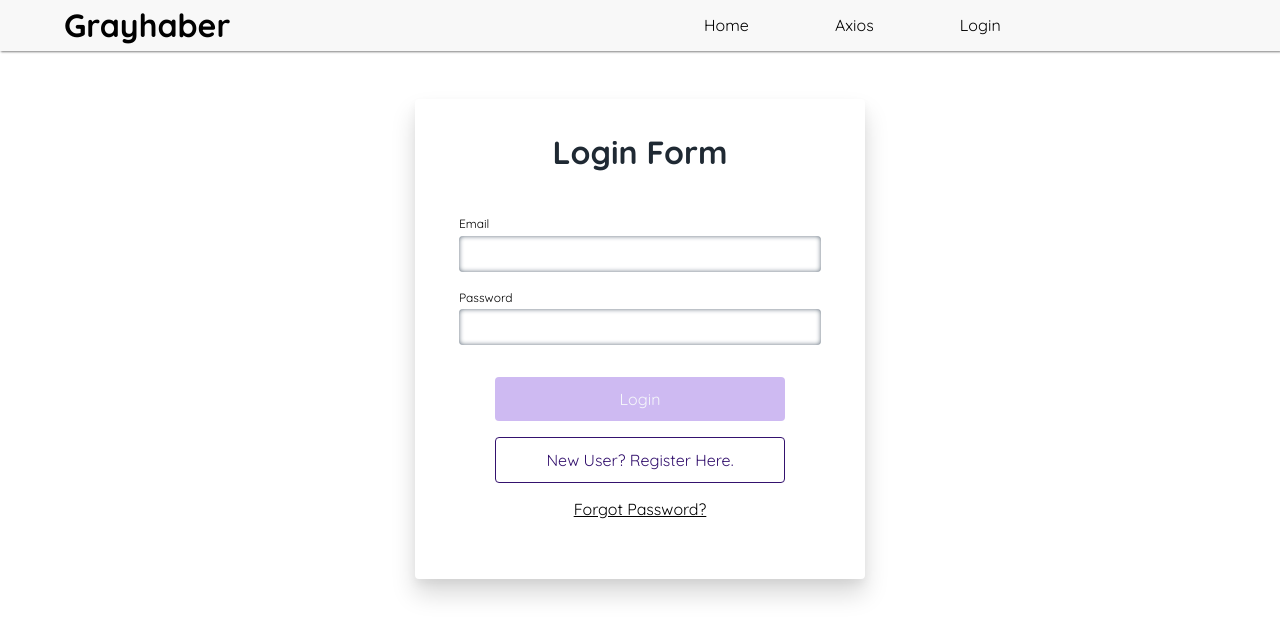
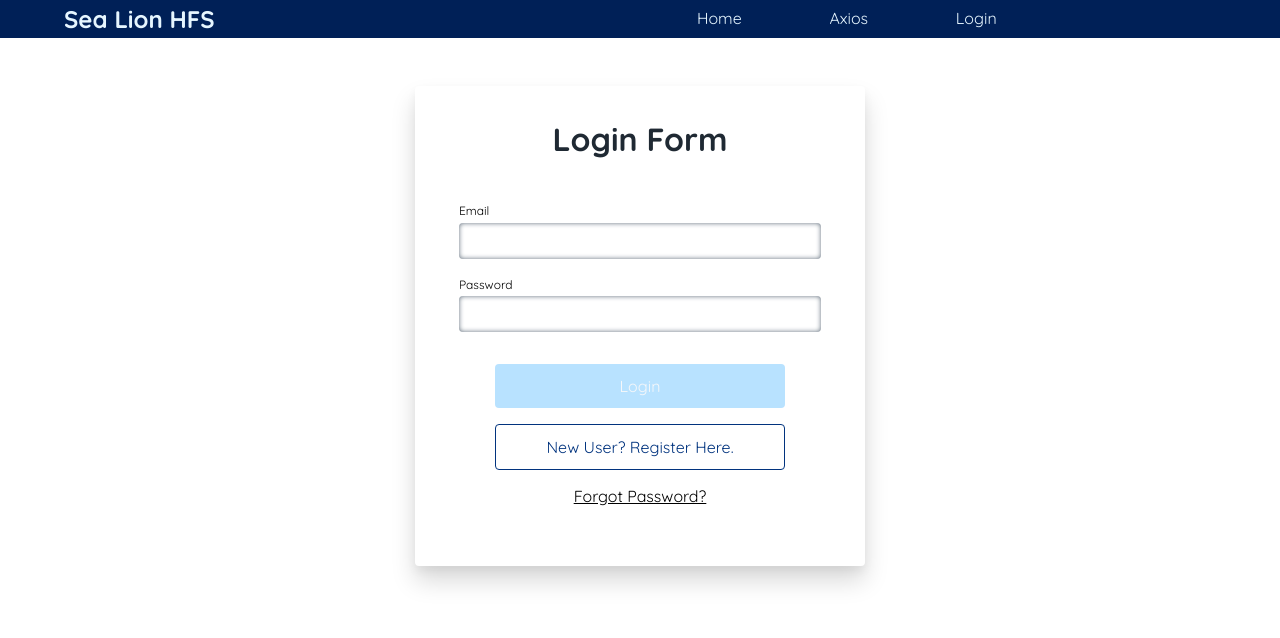
Before and after one commit to troyciesco/sealionhfs, a React (Create React App) app in the folder client/: page /login in a window 1280 px wide. Shown: the top 638 px of the page. Built offline with nearby package versions, Linux system fonts and the light colour scheme; no server answers; what apollo-link-rest would draw is missing.

Commit message:
Edited layout of project page

```diff
--- a/client/src/App.js
+++ b/client/src/App.js
@@ -47,7 +47,7 @@ function App({ history }) {
 						<ThemeProvider theme={standard}>
 							<GlobalStyle />
 							<Header />
-							<Layout style={{ paddingTop: "51px" }}>
+							<Layout style={{ paddingTop: "38px" }}>
 								<Alert />
 								<Switch>
 									<Route path="/" exact component={Home} />
--- a/client/src/bruin/composites/BruinHeader/Styles.js
+++ b/client/src/bruin/composites/BruinHeader/Styles.js
@@ -3,8 +3,9 @@ import styled from "styled-components"
 export const StyledHeader = styled.header`
 	width: 100%;
 	position: fixed;
-	background: #f8f8f8;
-	box-shadow: 1px 1px 2px rgba(0, 0, 0, 0.5);
+	background: ${props => props.theme.colors["primary"]["dark"]};
+	color: ${props => props.theme.colors["primary"]["light"]};
+	/* box-shadow: 1px 1px 2px rgba(0, 0, 0, 0.5); */
 	z-index: 1000;
 `
 export const Burger = styled.button`
--- a/client/src/bruin/primitives/Button/Styles.js
+++ b/client/src/bruin/primitives/Button/Styles.js
@@ -1,10 +1,16 @@
 import styled from "styled-components"
+import { spacingProps } from "../../cssProps"
 
 export const StyledButton = styled.button`
+	${spacingProps};
 	${props => props.theme.buttonSizes[props.size]};
 	${props => props.theme.buttonLevels[props.level]};
 	cursor: pointer;
 	border-radius: ${props => props.theme.borderRadius["default"]};
 	outline: none;
 	transition: all 0.2s ease-out;
+	${props => ({
+		height: props.height,
+		width: props.width
+	})}
 `
--- a/client/src/bruin/themes/standard/colors/index.js
+++ b/client/src/bruin/themes/standard/colors/index.js
@@ -1,17 +1,32 @@
 export const colors = {
-	// primary - purple
+	// // primary - purple
+	// primary: {
+	// 	light: "hsl(262, 61%, 93%)",
+	// 	t4: "hsl(262, 62%, 90%)",
+	// 	t3: "hsl(261, 68%, 84%)",
+	// 	t2: "hsl(261, 54%, 68%)",
+	// 	t1: "hsl(261, 47%, 58%)",
+	// 	default: "hsl(262, 43%, 51%)",
+	// 	s1: "hsl(262, 48%, 46%)",
+	// 	s2: "hsl(262, 60%, 38%)",
+	// 	s3: "hsl(262, 69%, 31%)",
+	// 	s4: "hsl(262, 72%, 25%)",
+	// 	dark: "hsl(263, 85%, 18%)"
+	// },
+
+	// primary - blue
 	primary: {
-		light: "hsl(262, 61%, 93%)",
-		t4: "hsl(262, 62%, 90%)",
-		t3: "hsl(261, 68%, 84%)",
-		t2: "hsl(261, 54%, 68%)",
-		t1: "hsl(261, 47%, 58%)",
-		default: "hsl(262, 43%, 51%)",
-		s1: "hsl(262, 48%, 46%)",
-		s2: "hsl(262, 60%, 38%)",
-		s3: "hsl(262, 69%, 31%)",
-		s4: "hsl(262, 72%, 25%)",
-		dark: "hsl(263, 85%, 18%)"
+		light: "hsl(202, 100%, 95%)",
+		t4: "hsl(202, 100%, 90%)",
+		t3: "hsl(204, 100%, 86%)",
+		t2: "hsl(206, 93%, 73%)",
+		t1: "hsl(208, 88%, 62%)",
+		default: "hsl(210, 83%, 53%)",
+		s1: "hsl(212, 92%, 43%)",
+		s2: "hsl(214, 95%, 36%)",
+		s3: "hsl(215, 96%, 32%)",
+		s4: "hsl(216, 98%, 25%)",
+		dark: "hsl(218, 100%, 17%)"
 	},
 
 	// secondary - orange
--- a/client/src/components/Header.js
+++ b/client/src/components/Header.js
@@ -1,6 +1,6 @@
 import React, { useContext } from "react"
 import { Link } from "react-router-dom"
-import { BruinHeader } from "../bruin"
+import { BruinHeader, Heading } from "../bruin"
 import { AuthContext, ProjectContext } from "../context"
 
 const Header = () => {
@@ -32,9 +32,9 @@ const Header = () => {
 	return (
 		<BruinHeader
 			logo={
-				<h1>
-					<Link to="/">Grayhaber</Link>
-				</h1>
+				<Heading fontSize="xs" color="primary" shade="light">
+					<Link to="/">Sea Lion HFS</Link>
+				</Heading>
 			}
 		>
 			<Link to="/">Home</Link>
--- a/client/src/components/Layout.js
+++ b/client/src/components/Layout.js
@@ -9,7 +9,7 @@ const Layout = ({ children }) => {
 		// eslint-disable-next-line
 	}, [])
 
-	return <div style={{ paddingTop: "51px" }}>{children}</div>
+	return <div style={{ paddingTop: "38px" }}>{children}</div>
 }
 
 export { Layout }
--- a/client/src/components/projects/Project.js
+++ b/client/src/components/projects/Project.js
@@ -1,6 +1,29 @@
 import React, { useContext } from "react"
+import styled from "styled-components"
 import { Link } from "react-router-dom"
 import { ProjectContext } from "../../context"
+import { Heading, Text, Button, Box } from "../../bruin"
+
+const StyledProjectCard = styled(Box)`
+	align-self: center;
+	background: ${props => props.theme.colors["neutral"]["light"]};
+	width: 300px;
+	height: 250px;
+	justify-self: center;
+	display: flex;
+	flex-direction: column;
+	justify-content: space-between;
+`
+
+const ButtonBox = styled(Box)`
+	display: flex;
+	justify-content: flex-end;
+	padding: ${props => props.theme.spaces["sm"]};
+`
+
+const CardContent = styled(Box)`
+	padding: ${props => props.theme.spaces["sm"]};
+`
 
 const Project = ({ project }) => {
 	const projectContext = useContext(ProjectContext)
@@ -9,26 +32,37 @@ const Project = ({ project }) => {
 	const { _id, name, strategy, stage, status, location } = project
 
 	const onDelete = () => {
-		deleteProject(_id)
-		clearCurrent()
+		//deleteProject(_id)
+		//clearCurrent()
+		window.alert("Delete functionality is currently blocked.")
 	}
 
 	return (
-		<div>
-			<Link to={`/dashboard/projects/${_id}`} onClick={() => setCurrent(project)}>
-				<h3>{_id}</h3>
-			</Link>
-			<h3>{name}</h3>
-			<p>{strategy}</p>
-			<p>{stage}</p>
-			<p>{status}</p>
-			<p>{location.address}</p>
-			<p>
-				{location.coordinates[0]}, {location.coordinates[1]}
-			</p>
-			<button onClick={() => setCurrent(project)}>Edit</button>
-			<button onClick={onDelete}>Delete</button>
-		</div>
+		<StyledProjectCard elevation="2">
+			<CardContent>
+				<Link to={`/dashboard/projects/${_id}`} onClick={() => setCurrent(project)}>
+					<Heading as="h3" fontSize="ti">
+						{name}
+					</Heading>
+				</Link>
+				<Text>
+					{strategy} {stage} {status}
+				</Text>
+				<Text>
+					{location.city}, {location.state}
+				</Text>
+			</CardContent>
+			<ButtonBox>
+				<Button onClick={onDelete} size="xs" mr="sm" mode="danger" level="other" width="7.5rem">
+					DELETE
+				</Button>
+				<Link to={`/dashboard/projects/${_id}`} onClick={() => setCurrent(project)}>
+					<Button onClick={() => setCurrent(project)} size="xs" width="7.5rem">
+						VIEW
+					</Button>
+				</Link>
+			</ButtonBox>
+		</StyledProjectCard>
 	)
 }
 
--- a/client/src/components/projects/Projects.js
+++ b/client/src/components/projects/Projects.js
@@ -1,24 +1,42 @@
 import React, { useContext, useEffect } from "react"
+import styled from "styled-components"
 import { ProjectContext } from "../../context"
 import { Project } from "./Project"
+import { Heading } from "../../bruin"
+
+const ProjectDeck = styled.div`
+	padding: ${props => props.theme.spaces["hu"]};
+	display: grid;
+	grid-template-areas: "spot spot spot";
+	grid-column-gap: 1rem;
+	grid-row-gap: 1.5rem;
+`
 
 const Projects = () => {
 	const projectContext = useContext(ProjectContext)
 	const { projects, getProjects, loading } = projectContext
 
 	useEffect(() => {
-		getProjects()
+		const timer = setTimeout(() => {
+			getProjects()
+		}, 1000)
+		return () => clearTimeout(timer)
+		//@todo: remove the setTimeout for deployment
+		//getProjects()
 		// eslint-disable-next-line
 	}, [])
 	return (
 		<>
+			<Heading pad="lg" fontSize="xl" fontWeight="light">
+				All Projects
+			</Heading>
 			{projects && projects !== null && !loading ? (
-				<>
+				<ProjectDeck>
 					{projects !== null && projects.length === 0 && !loading && <h4>Please add a project.</h4>}
 					{projects.map(project => (
 						<Project key={project._id} project={project} />
 					))}
-				</>
+				</ProjectDeck>
 			) : (
 				<p>loading...</p>
 			)}
--- a/client/src/components/projects/TestProject.js
+++ b/client/src/components/projects/TestProject.js
@@ -1,6 +1,7 @@
 import React, { useContext, useEffect } from "react"
 import { ProjectContext } from "../../context"
 import { Heading, Text } from "../../bruin"
+import { TopBar } from "./TopBar"
 
 const TestProject = props => {
 	const projectContext = useContext(ProjectContext)
@@ -17,7 +18,7 @@ const TestProject = props => {
 		<>
 			{current && (
 				<div>
-					<Heading>{current.name}</Heading>
+					<TopBar name={current.name} address={current.location.address} />
 					<Text>{current.strategy}</Text>
 					<Text>{current.stage}</Text>
 					<Text>{current.status}</Text>
--- /dev/null
+++ b/client/src/components/projects/TopBar.js
@@ -0,0 +1,19 @@
+import React from "react"
+import styled from "styled-components"
+import { Heading, Box } from "../../bruin"
+
+const StyledTopBar = styled(Box)``
+const TopBar = ({ name, address, children, ...props }) => {
+	return (
+		<StyledTopBar bg="primary" shade="t4" pt="xs" pl="lg" pb="xs">
+			<Heading {...props} as="h2" fontSize="lg">
+				{name}
+			</Heading>
+			<Heading fontSize="ti" as="h4" fontWeight="light">
+				{address}
+			</Heading>
+		</StyledTopBar>
+	)
+}
+
+export { TopBar }
--- a/client/src/pages/DashboardPage.js
+++ b/client/src/pages/DashboardPage.js
@@ -8,7 +8,7 @@ import { PrivateRoute } from "../utils"
 
 const SideBar = styled.div`
 	position: fixed;
-	height: calc(100vh - 51px);
+	height: calc(100vh - 38px);
 	width: 15rem;
 	background: ${props => props.theme.colors["primary"]["s2"]};
 	display: flex;
```
